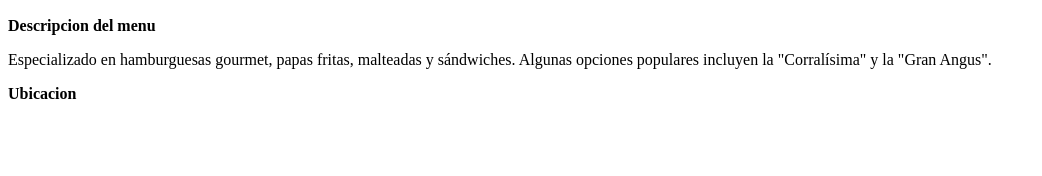
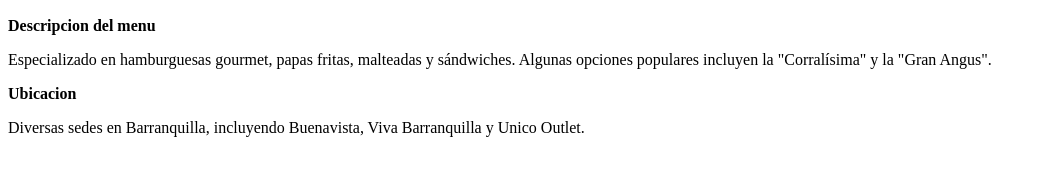
Before and after one commit to J1vc/restaurantes_favoritos_bp, a plain HTML site: page index.html in a window 1280 px wide. Shown: the part 430-606 px from the top of the page, without its empty margins (0-1042 px from the left). Drawn offline with Linux system fonts and the light colour scheme.

Commit message:
Se añadio la ubicacion del restaurante

```diff
--- a/index.html
+++ b/index.html
@@ -11,6 +11,6 @@
     <h2>El corral</h2>
     <img src="https://i.revistapym.com.co/old/2016/10/logo-corral-1.png" alt="" width="300" height="300">
     <p><b>Descripcion del menu</b></p> <p>Especializado en hamburguesas gourmet, papas fritas, malteadas y sándwiches. Algunas opciones populares incluyen la "Corralísima" y la "Gran Angus".</p>
-    <p><b>Ubicacion</b></p>
+    <p><b>Ubicacion</b></p> <p>Diversas sedes en Barranquilla, incluyendo Buenavista, Viva Barranquilla y Unico Outlet.</p>
 </body>
 </html>
```
